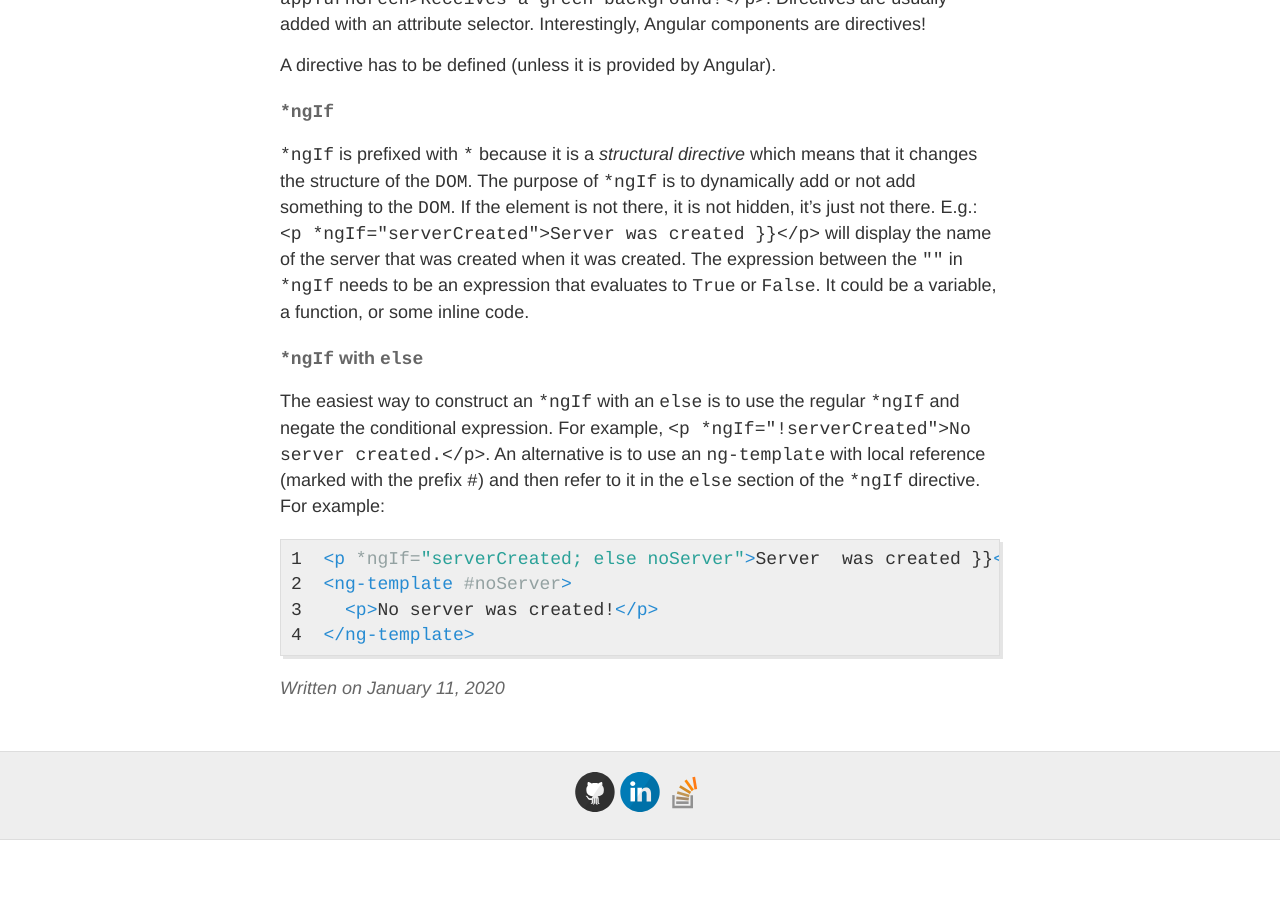
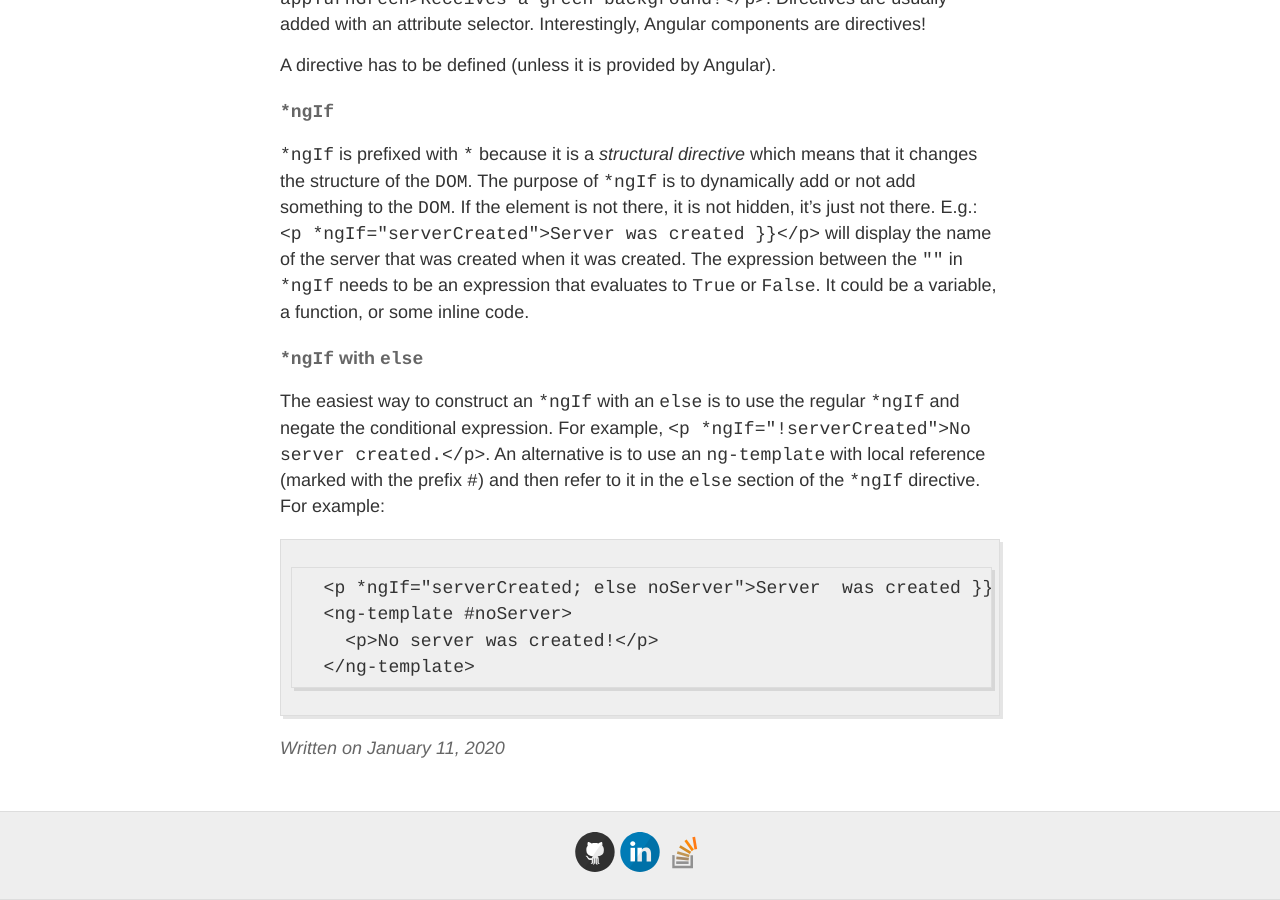
Before and after one commit to gutucristian/gutucristian.github.io, a Jekyll site: the page built from _posts/2020-01-11-Front-End-Development.md, in a window 1280 px wide and 900 px high, scrolled down 3729 px. Built offline with Jekyll 4.4.1, drawn with Linux system fonts in a browser that asks for light colours; our own code applies the rules of GitHub Pages for plain Markdown files; before the commit the page ends 4569 px from its top, so only the background shows below that.

Commit message:
Update 2020-01-11-Front-End-Development.md

````diff
--- a/_posts/2020-01-11-Front-End-Development.md
+++ b/_posts/2020-01-11-Front-End-Development.md
@@ -114,9 +114,9 @@ A directive has to be defined (unless it is provided by Angular).
 
 The easiest way to construct an `*ngIf` with an `else` is to use the regular `*ngIf` and negate the conditional expression. For example, `<p *ngIf="!serverCreated">No server created.</p>`. An alternative is to use an `ng-template` with local reference (marked with the prefix `#`) and then refer to it in the `else` section of the `*ngIf` directive. For example:
 
-{% highlight html linenos %}
+```
   <p *ngIf="serverCreated; else noServer">Server {{ serverName }} was created }}</p>
   <ng-template #noServer>
     <p>No server was created!</p>
   </ng-template>
-{% endhighlight %}
+```
````
